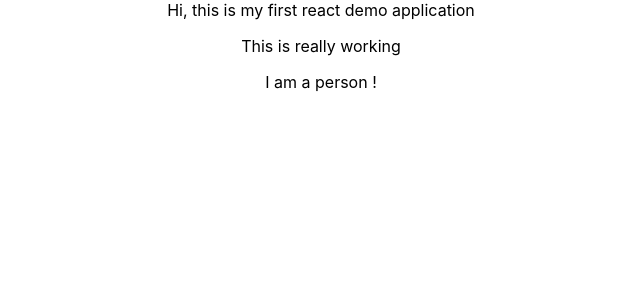
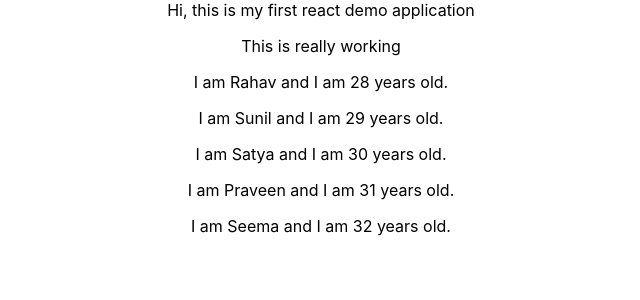
Before and after one commit to pradeepmisra81/react-demo-app1, a React (Create React App) app: page / in a window 1280 px wide. Shown: the top 300 px of the page, without its empty margins (319-959 px from the left). Built offline with nearby package versions, Linux system fonts and the light colour scheme.

Commit message:
Updated the newly added React Component

```diff
--- a/src/App.js
+++ b/src/App.js
@@ -1,6 +1,6 @@
 import React, {Component} from 'react';
 import './App.css';
-import Person1 from './Person/Person.js'
+import Person from './Person/Person.js'
 
 // function App() {
 //   return (
@@ -17,7 +17,11 @@ class App extends Component {
       <div className="App">
         <hi>Hi, this is my first react demo application</hi>
         <p>This is really working</p>
-        <Person1 />
+        <Person name="Rahav" age="28"/>
+        <Person name="Sunil" age="29"/>
+        <Person name="Satya" age="30"/>
+        <Person name="Praveen" age="31"/>
+        <Person name="Seema" age="32"/>
       </div>
     );
     //return React.createElement('div',{className:'App'},React.createElement('h1',null,'Does this works?'));
--- a/src/Person/Person.js
+++ b/src/Person/Person.js
@@ -1,7 +1,7 @@
 import React from 'react'
 
-const person = () => {
-   return <p>I am a person !</p>
+const person = (props) => {
+   return <p>I am {props.name} and I am {props.age} years old.</p>
 }
 
 export default person;
```
